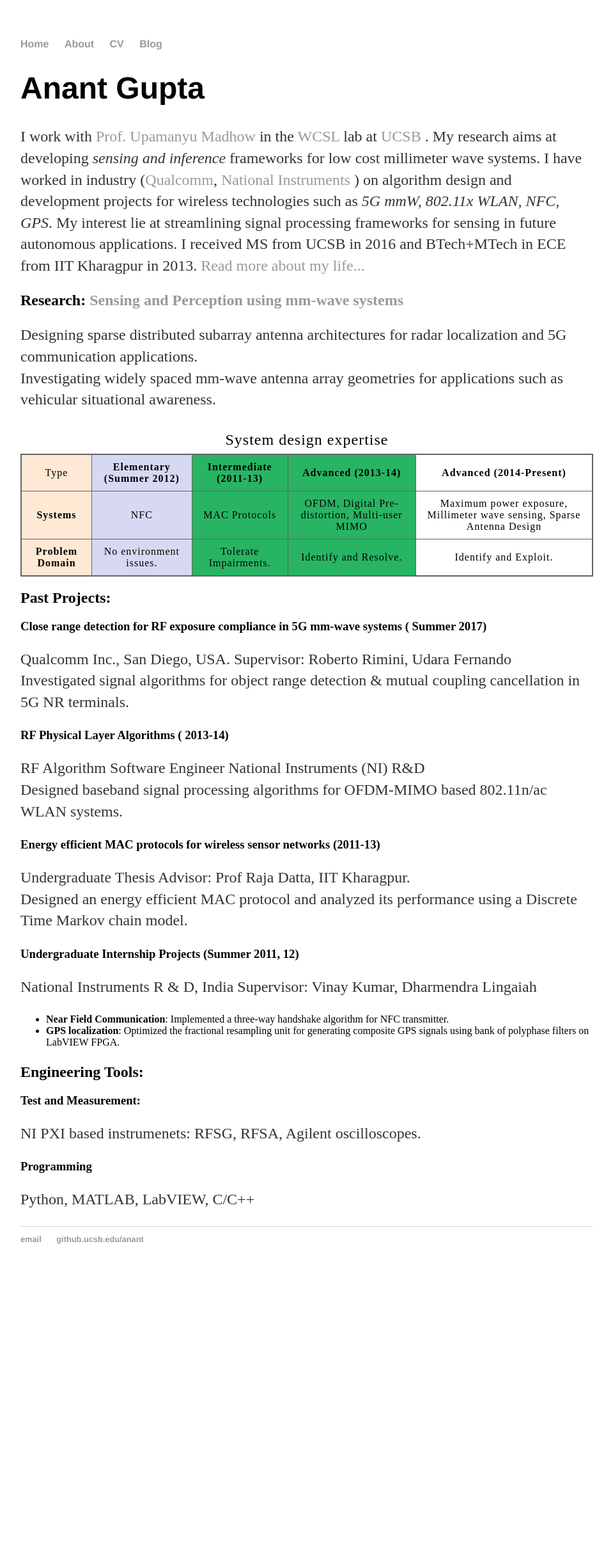
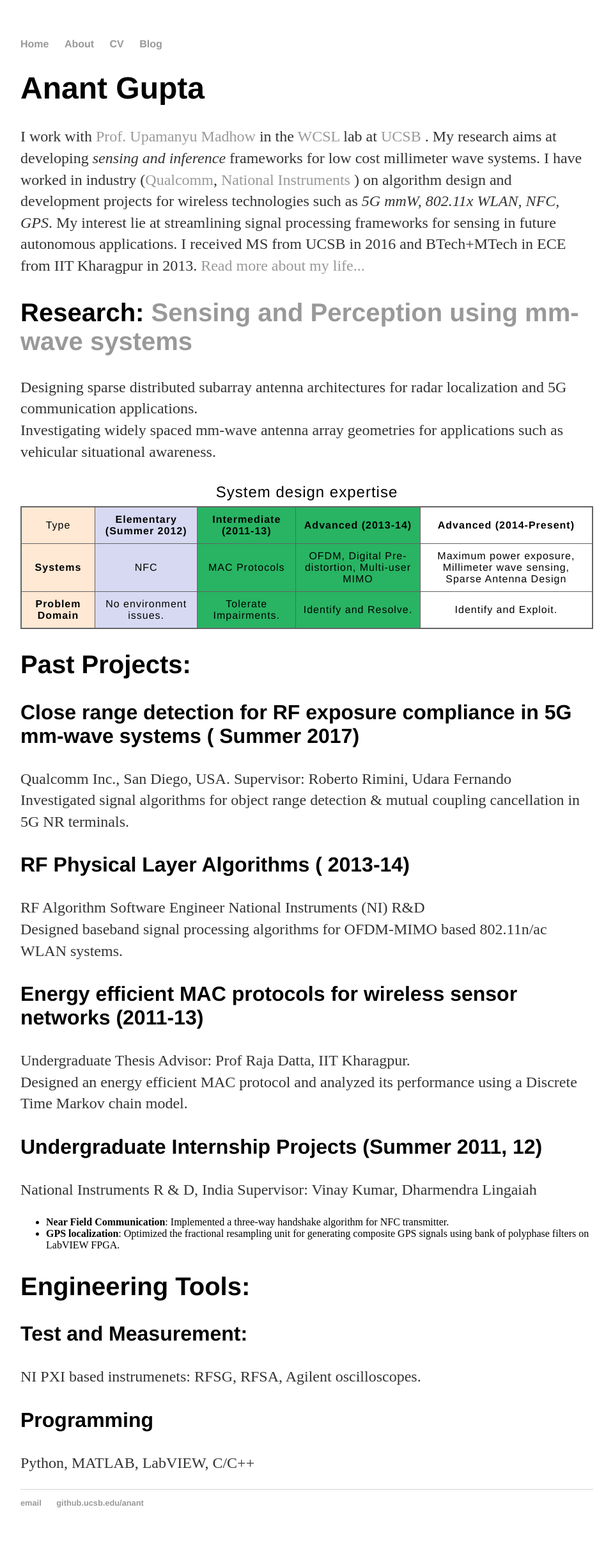
Before and after one commit to anantgupt/anantgupt.github.io, a Jekyll site: the page built from index.html, in a window 1280 px wide. Shown: the whole page at 64% size, without its empty margins (160-1119 px from the left). Built offline with Jekyll 4.4.1, drawn with Linux system fonts in a browser that asks for light colours; before the commit the page ends 2004 px from its top, so only the background shows below that.

Commit message:
Update main.css

```diff
--- a/css/main.css
+++ b/css/main.css
@@ -21,6 +21,14 @@ a:hover {
 }
 h1 {
     font-size: 3em;
+    font-family:'Helvetica', 'Arial', 'Sans-Serif';
+}
+h2 {
+    font-size: 2.5em;
+    font-family:'Helvetica', 'Arial', 'Sans-Serif';
+}
+h3 {
+    font-size: 2em;
     font-family:'Helvetica', 'Arial', 'Sans-Serif';
 }
 p {
@@ -56,6 +64,7 @@ caption {
     padding: 8px;
     caption-side: top;
     font-size: 1.5em;
+    font-family:'Helvetica', 'Arial', 'Sans-Serif';
 }
 
 table {
@@ -63,6 +72,7 @@ table {
     border: 2px solid rgb(100, 100, 100);
     letter-spacing: 1px;
     font-size: 1em;
+    font-family:'Helvetica', 'Arial', 'Sans-Serif';
 }
 
 td,
```
